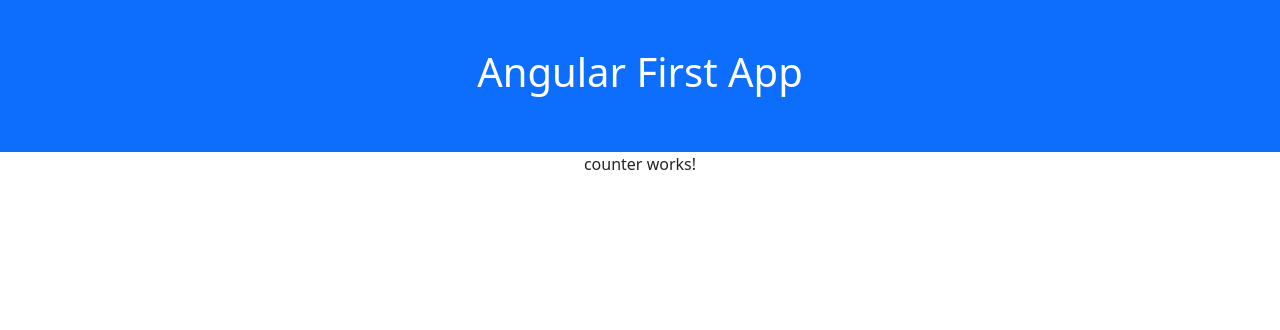
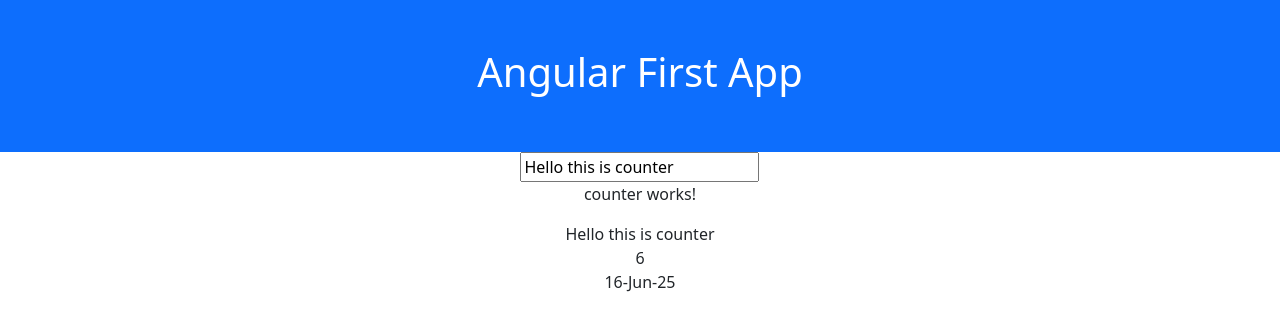
Before and after one commit to jagasia/harman1, an Angular app in the folder Angular/first-app/: page / in a window 1280 px wide. Shown: the top 330 px of the page. Built offline with nearby package versions, Linux system fonts and the light colour scheme.

Commit message:
16Jun 11:45

```diff
--- a/Angular/first-app/src/app/counter/counter.html
+++ b/Angular/first-app/src/app/counter/counter.html
@@ -1 +1,7 @@
+<input type="text" name="" id="" [value]="title">
 <p>counter works!</p>
+{{title}}
+<br/>
+{{2*3}}
+<br/>
+{{today | date:"dd-MMM-yy"}}
--- a/Angular/first-app/src/app/counter/counter.ts
+++ b/Angular/first-app/src/app/counter/counter.ts
@@ -1,11 +1,14 @@
+import { DatePipe } from '@angular/common';
 import { Component } from '@angular/core';
 
 @Component({
   selector: 'app-counter',
-  imports: [],
+  imports: [DatePipe],
   templateUrl: './counter.html',
   styleUrl: './counter.css'
 })
 export class Counter {
-
+  title:string="Hello this is counter";
+  today:Date=new Date();
+  score:number=100;
 }
```
Also changed, not shown: 1 other file (tests, documents, lock files or other folders).
